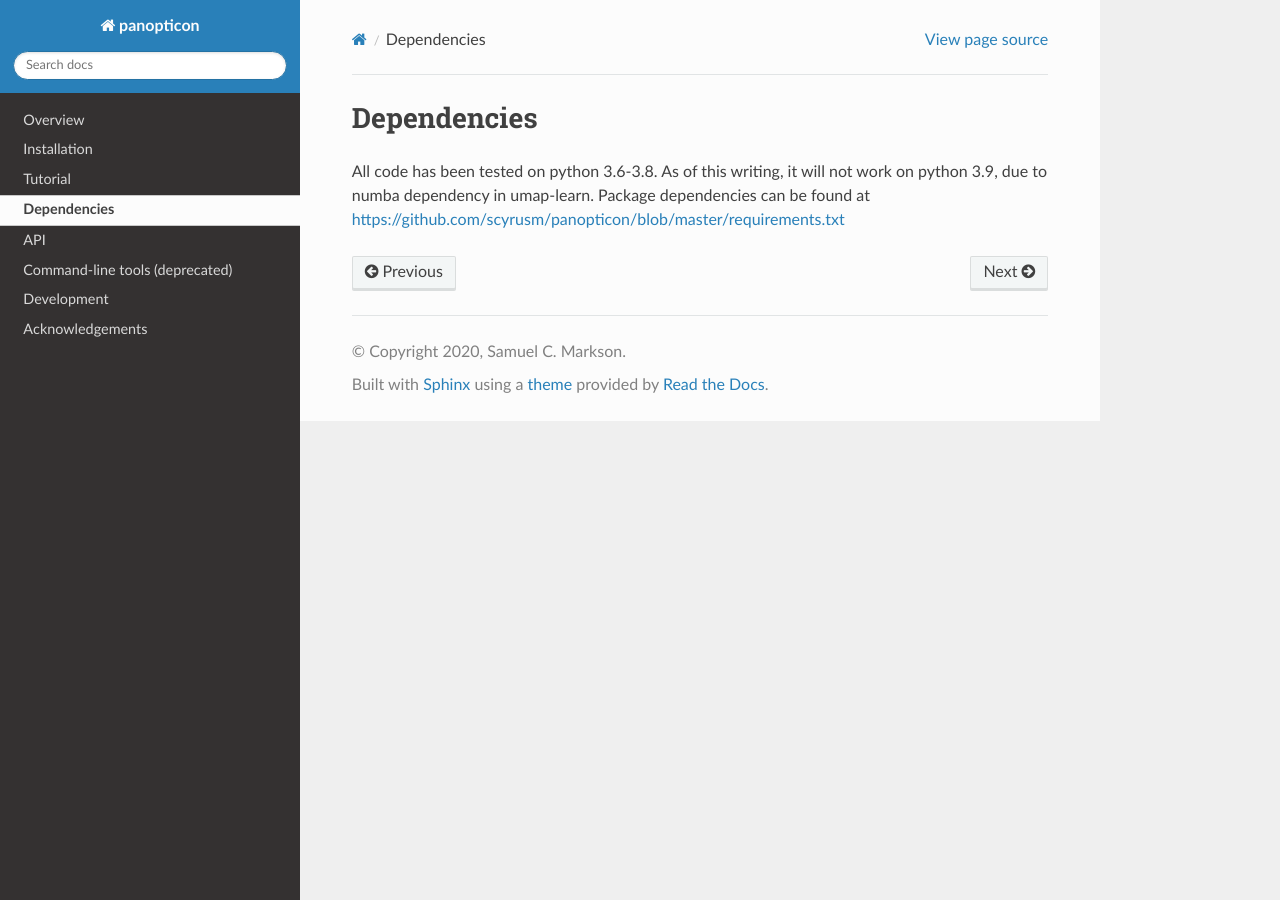
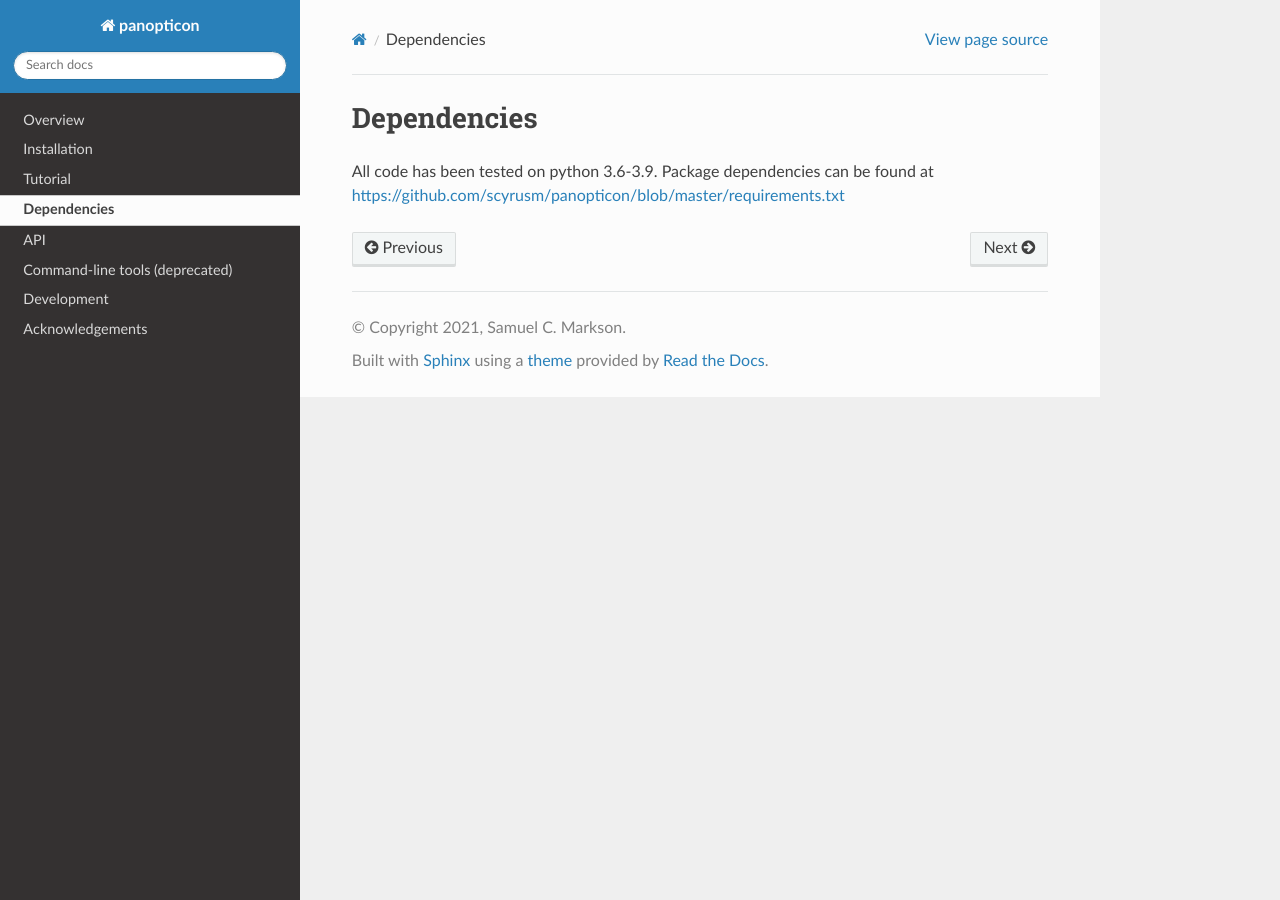
Before and after one commit to scyrusm/panopticon, a Sphinx documentation site: the page built from docs/dependencies.rst, in a window 1280 px wide. Built offline with Sphinx 7.4.7 and the Read the Docs theme 2.0.0, drawn with Linux system fonts in a browser that asks for light colours.

Commit message:
modified docs to reflect python 3.9 working status

```diff
--- a/docs/conf.py
+++ b/docs/conf.py
@@ -19,7 +19,7 @@
 # -- Project information -----------------------------------------------------
 
 project = 'panopticon'
-copyright = '2020, Samuel C. Markson'
+copyright = '2021, Samuel C. Markson'
 author = 'Samuel C. Markson'
 
 # The full version, including alpha/beta/rc tags
--- a/docs/dependencies.rst
+++ b/docs/dependencies.rst
@@ -1,4 +1,4 @@
 ============
 Dependencies
 ============
-All code has been tested on python 3.6-3.8. As of this writing, it will not work on python 3.9, due to numba dependency in umap-learn. Package dependencies can be found at https://github.com/scyrusm/panopticon/blob/master/requirements.txt
+All code has been tested on python 3.6-3.9. Package dependencies can be found at https://github.com/scyrusm/panopticon/blob/master/requirements.txt
```
